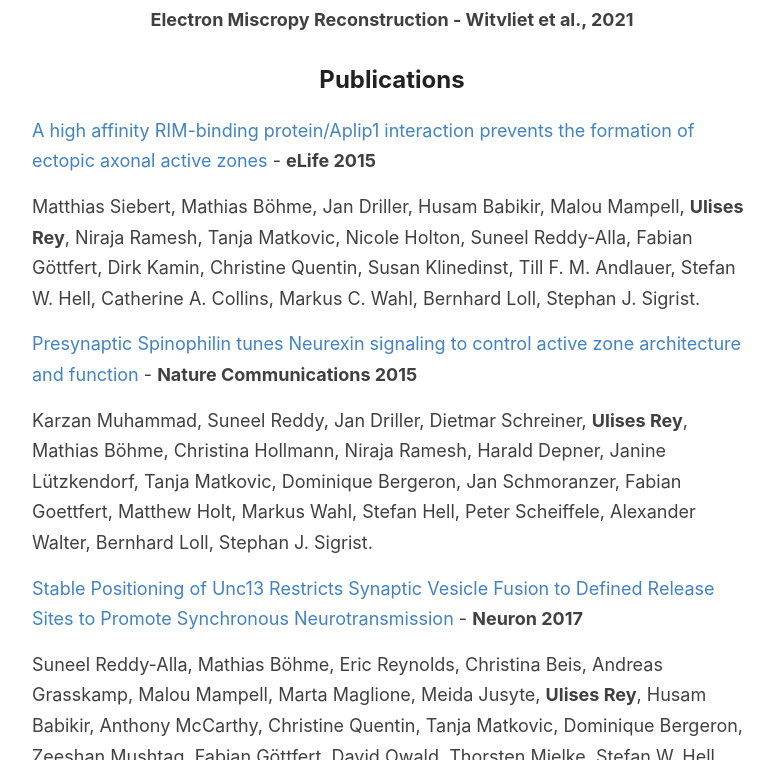
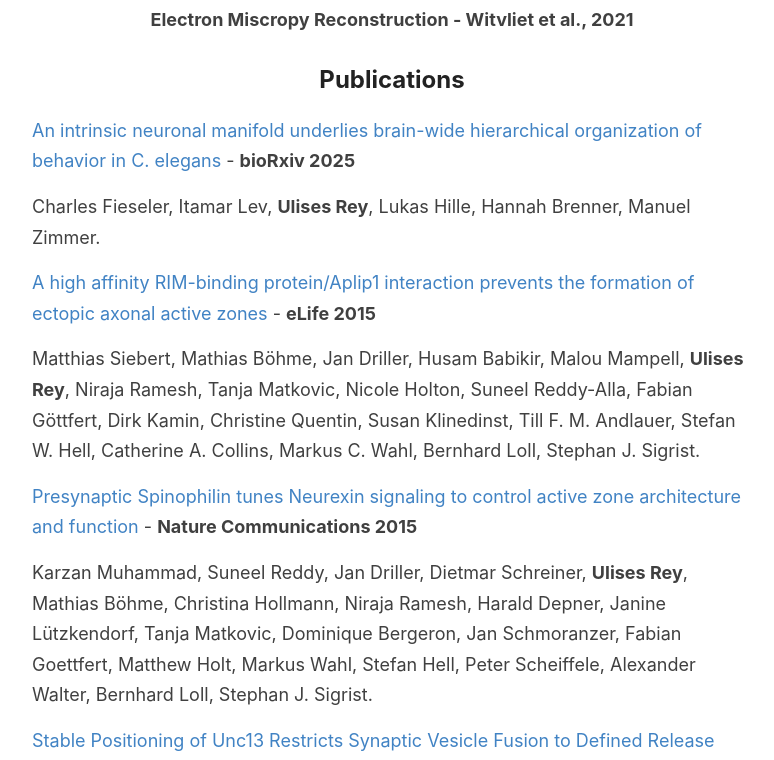
Before and after one commit to ulisesrey/ulisesrey.github.io, a Jekyll site: the page built from _pages/research.md, in a window 1280 px wide and 900 px high, scrolled down 2755 px, cut to the strip 140-900 px from the top of the window. Shown: the whole strip, without its empty margins (248-1022 px from the left). Built offline with Jekyll 4.4.1, drawn with Linux system fonts in a browser that asks for light colours.

Commit message:
updated postdoc paper

```diff
--- a/_pages/research.md
+++ b/_pages/research.md
@@ -42,6 +42,10 @@ And most recently, thanks to the amazing work of the Mei Zhen lab, we have a bet
 
 ## Publications
 
+[An intrinsic neuronal manifold underlies brain-wide hierarchical organization of behavior in C. elegans](https://www.biorxiv.org/content/10.1101/2025.03.09.642241v2) - **bioRxiv 2025**
+
+Charles Fieseler, Itamar Lev, **Ulises Rey**, Lukas Hille, Hannah Brenner, Manuel Zimmer.
+
 [A high affinity RIM-binding protein/Aplip1 interaction prevents the formation of ectopic axonal active zones
 ](https://elifesciences.org/articles/06935) - **eLife 2015**
 
```
